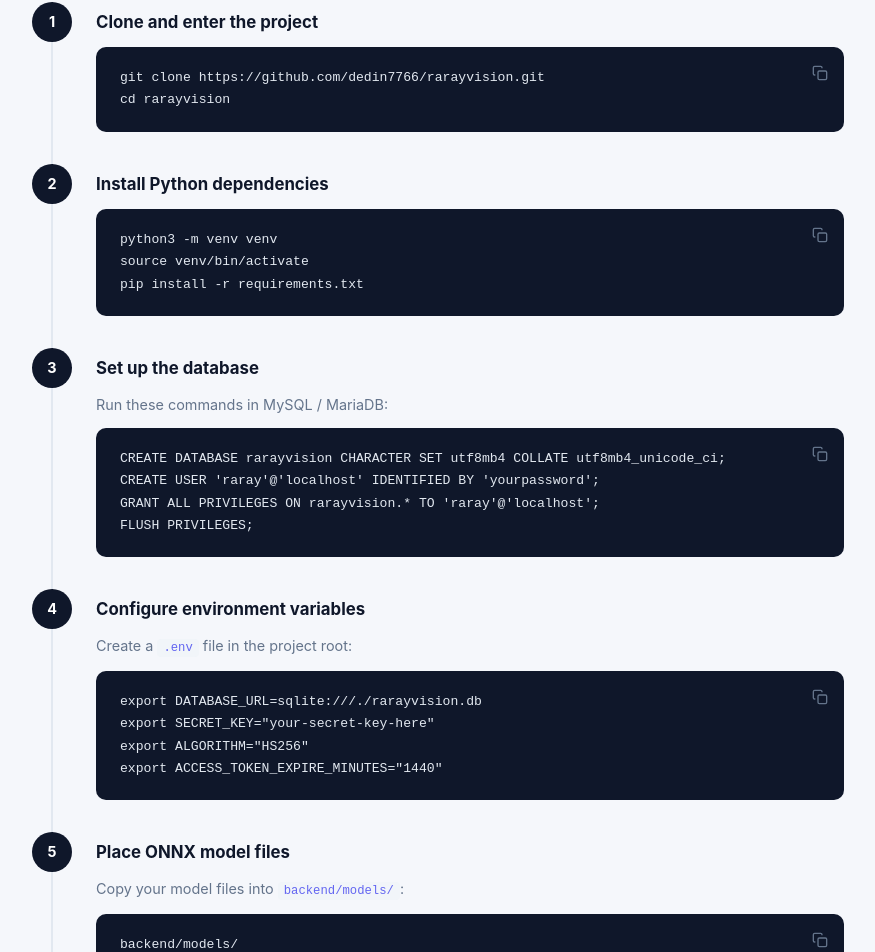
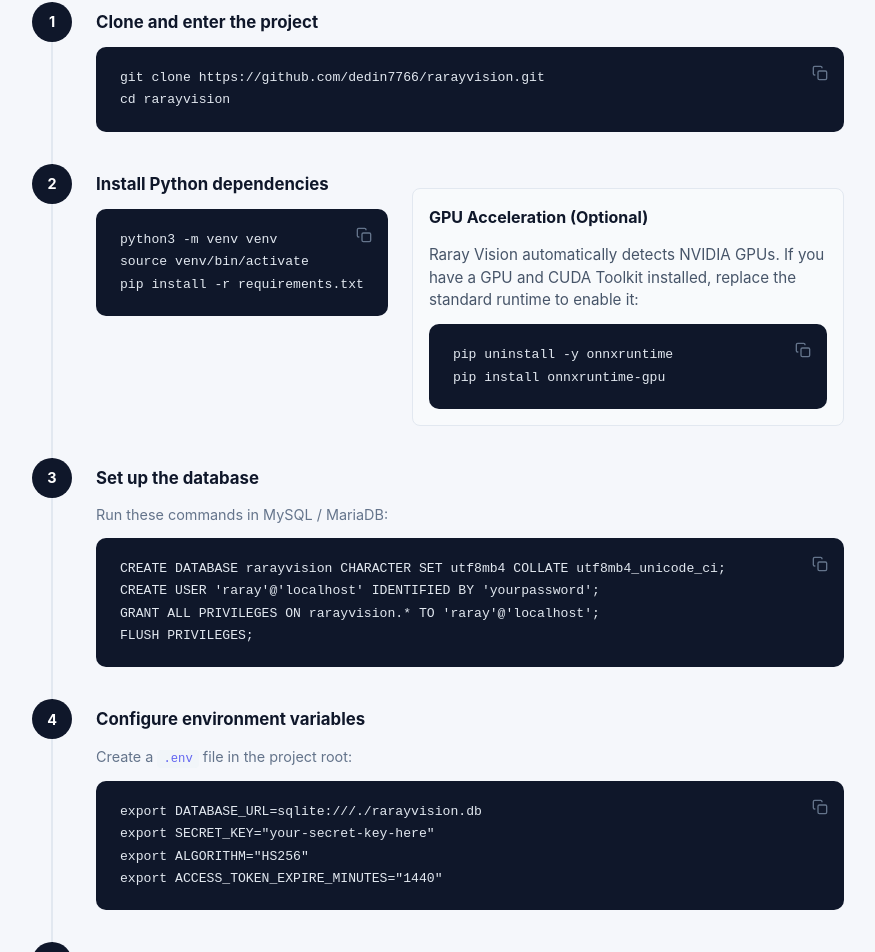
Before and after one commit to dedin7766/rarayvision, a Vue app in the folder frontend/: page /installation in a window 1280 px wide. Shown: the part 1920-2872 px from the top of the page, without its empty margins (202-1077 px from the left). Built offline with nearby package versions, Linux system fonts and the light colour scheme; no server answers.

Commit message:
Add automatic CUDA detection and GPU installation guide

```diff
--- a/frontend/src/views/InstallationView.vue
+++ b/frontend/src/views/InstallationView.vue
@@ -218,7 +218,25 @@ cd rarayvision</pre>
 source venv/bin/activate
 pip install -r requirements.txt</pre>
             </div>
+
           </div>
+            <div style="margin-top: 24px; padding: 16px; background-color: #f8fafc; border-radius: 8px; border: 1px solid #e2e8f0;">
+              <h4 style="margin-top: 0; margin-bottom: 8px; color: #0f172a; font-size: 1rem; display: flex; align-items: center; gap: 8px;">
+                GPU Acceleration (Optional)
+              </h4>
+              <p style="margin-bottom: 12px; font-size: 0.95rem; color: #475569; line-height: 1.5;">
+                Raray Vision automatically detects NVIDIA GPUs. If you have a GPU and CUDA Toolkit installed, replace the standard runtime to enable it:
+              </p>
+              <div class="code-block" style="margin: 0;">
+                <button class="copy-btn" @click="copyCode($event)" title="Copy code">
+                  <span class="icon">
+                    <svg viewBox="0 0 24 24" width="16" height="16" fill="none" stroke="currentColor" stroke-width="2"><rect x="9" y="9" width="13" height="13" rx="2" ry="2"></rect><path d="M5 15H4a2 2 0 0 1-2-2V4a2 2 0 0 1 2-2h9a2 2 0 0 1 2 2v1"></path></svg>
+                  </span>
+                </button>
+                <pre>pip uninstall -y onnxruntime
+pip install onnxruntime-gpu</pre>
+              </div>
+            </div>
         </div>
 
         <div class="step">
```
Also changed, not shown: 2 other files (tests, documents, lock files or other folders).
